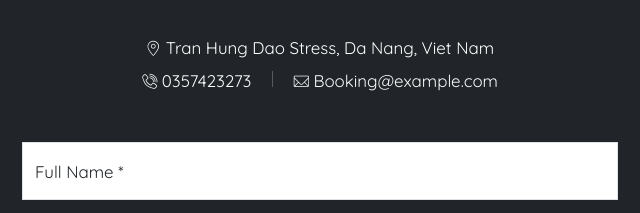
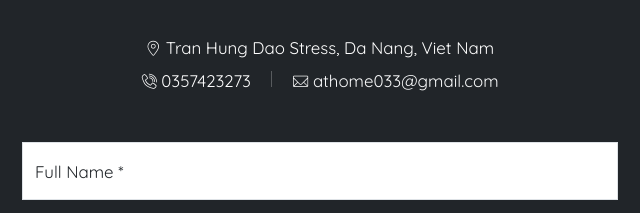
Before and after one commit to cmtin1807/Homestay, a plain HTML site: page index.html in a window 1280 px wide. Shown: the part 9247-9460 px from the top of the page, 320-960 px from the left. Drawn offline with nearby package versions, Linux system fonts and the light colour scheme.

Commit message:
hoan thien

```diff
--- a/index.html
+++ b/index.html
@@ -1352,7 +1352,7 @@
                     <span class="vr ms-3 me-3"></span>
                     <span>
                             <i class="hicon hicon-email-envelope"></i>
-                            <a href="#" class="link-light">Booking@example.com</a>
+                            <a href="#reservation" class="link-light">athome033@gmail.com</a>
                         </span>
                 </div>
             </div>
```
